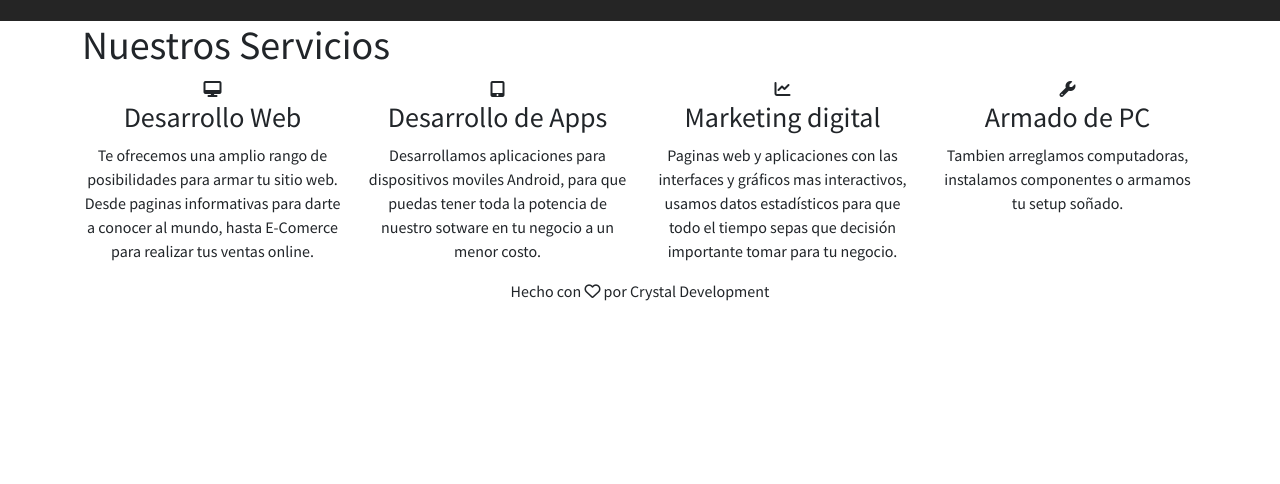
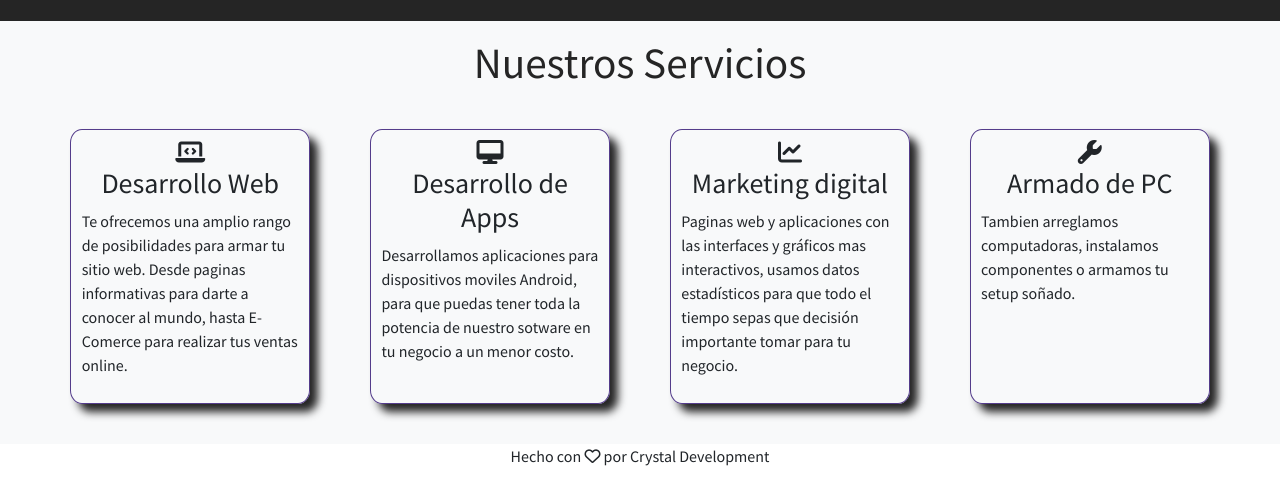
Before and after one commit to FacuMunozLemir/CrystalDesarrollo, a website: page index.html in a window 1280 px wide. Shown: the part 1221-1705 px from the top of the page. Before the commit the page ends 1540 px from the top, so only its background shows below. Drawn offline with nearby package versions, Linux system fonts and the light colour scheme.

Commit message:
Seccion de servicios terminada

```diff
--- a/index.html
+++ b/index.html
@@ -149,33 +149,44 @@
     </section>
 
     <!----------Servicios---------->
-    <section id="services">
-      <div class="container">
-        <h1>Nuestros Servicios</h1>
-        <div class="row services">
-          <div class="col-md-3 text-center">
-            <div class="icon">
-              <i class="fa fa-desktop"></i>
+    <section id="services" class="servicios">
+      <h2>Nuestros Servicios</h2>
+      <div class="servicios__fila">
+        <div
+          class="servicios__fila__tarjetaServicio"
+          data-aos="fade-up"
+          data-aos-duration="700"
+        >
+          <div class="servicios__fila__tarjetaServicio--icono">
+            <i class="fa-solid fa-laptop-code"></i>
           </div>
           <h3>Desarrollo Web</h3>
           <p>
             Te ofrecemos una amplio rango de posibilidades para armar tu sitio
-              web. Desde paginas informativas para darte a conocer al mundo,
-              hasta E-Comerce para realizar tus ventas online.
+            web. Desde paginas informativas para darte a conocer al mundo, hasta
+            E-Comerce para realizar tus ventas online.
           </p>
         </div>
-          <div class="col-md-3 text-center">
-            <div class="icon">
-              <i class="fa fa-tablet"></i>
+        <div
+          class="servicios__fila__tarjetaServicio"
+          data-aos="fade-up"
+          data-aos-duration="750"
+        >
+          <div class="servicios__fila__tarjetaServicio--icono">
+            <i class="fa-solid fa-desktop"></i>
           </div>
           <h3>Desarrollo de Apps</h3>
           <p>
             Desarrollamos aplicaciones para dispositivos moviles Android, para
-              que puedas tener toda la potencia de nuestro sotware en tu negocio
-              a un menor costo.
+            que puedas tener toda la potencia de nuestro sotware en tu negocio a
+            un menor costo.
           </p>
         </div>
-          <div class="col-md-3 text-center">
+        <div
+          class="servicios__fila__tarjetaServicio"
+          data-aos="fade-up"
+          data-aos-duration="800"
+        >
           <div class="icon">
             <i class="fa fa-line-chart"></i>
           </div>
@@ -186,16 +197,19 @@
             sepas que decisión importante tomar para tu negocio.
           </p>
         </div>
-          <div class="col-md-3 text-center">
+        <div
+          class="servicios__fila__tarjetaServicio"
+          data-aos="fade-up"
+          data-aos-duration="850"
+        >
           <div class="icon">
             <i class="fa fa-wrench"></i>
           </div>
           <h3>Armado de PC</h3>
           <p>
-              Tambien arreglamos computadoras, instalamos componentes o armamos
-              tu setup soñado.
+            Tambien arreglamos computadoras, instalamos componentes o armamos tu
+            setup soñado.
           </p>
-          </div>
         </div>
       </div>
     </section>
--- a/styles/scss/estilos-sass.scss
+++ b/styles/scss/estilos-sass.scss
@@ -4,3 +4,4 @@
 @import "parciales/2_navBar";
 @import "parciales/3_main";
 @import "parciales/4_about";
+@import "parciales/5_services";
--- a/styles/scss/parciales/_3_main.scss
+++ b/styles/scss/parciales/_3_main.scss
@@ -5,7 +5,7 @@
   display: flex;
   flex-direction: column;
   align-items: center;
-
+  background: $blanco;
   &__titulo {
     width: 100%;
     height: auto;
--- a/styles/scss/parciales/_5_services.scss
+++ b/styles/scss/parciales/_5_services.scss
@@ -0,0 +1,53 @@
+@import "0_colores";
+.servicios {
+  width: 100%;
+  height: auto;
+  padding: 1rem;
+  background: $blanco;
+  h2 {
+    text-align: center;
+    align-self: center;
+    font-size: 2.7rem;
+    font-weight: 400;
+    color: $negro;
+  }
+  &__fila {
+    display: flex;
+    justify-content: space-evenly;
+    flex-wrap: wrap;
+    margin-top: 1rem;
+    &__tarjetaServicio {
+      width: 15rem;
+      margin: 1.5rem 0.35rem;
+      padding: 0.65rem;
+      border: 0.1rem solid $primario;
+      border-radius: 5%;
+      display: flex;
+      flex-direction: column;
+      align-items: center;
+      box-shadow: 0.5rem 0.5rem 0.5rem 0rem $negro;
+      i {
+        font-size: 1.5rem;
+      }
+      h3 {
+        text-align: center;
+      }
+    }
+    &__tarjetaServicio:hover {
+      background: $primario;
+      transition: 0.3s all ease;
+      i {
+        color: $blanco;
+        transition: 0.3s all ease;
+      }
+      h3 {
+        color: $blanco;
+        transition: 0.3s all ease;
+      }
+      p {
+        color: $blanco;
+        transition: 0.3s all ease;
+      }
+    }
+  }
+}
```
Also changed, not shown: styles/css/estilos.css. Lines whose indentation alone changed are shown as unchanged.
